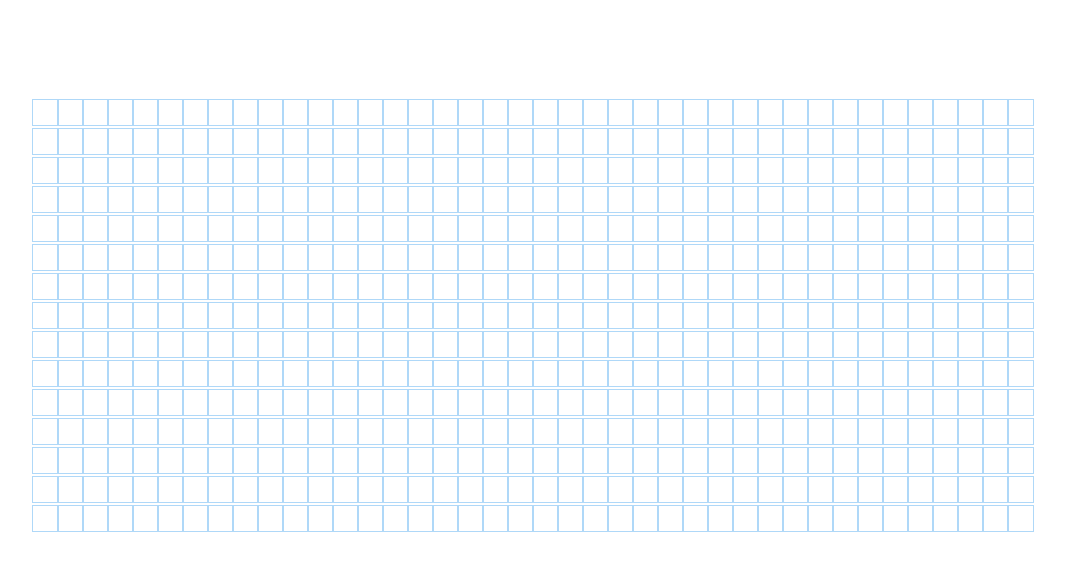
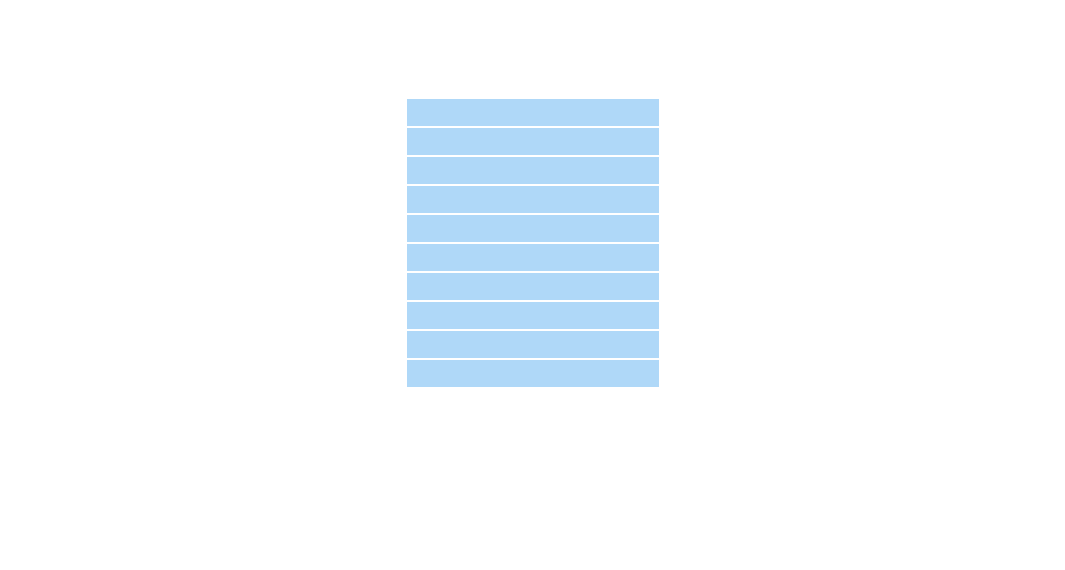
Before and after one commit to tknbr/weather_simulation, a React (Create React App) app: page / in a window 1280 px wide. Shown: the top 570 px of the page, without its empty margins (107-1172 px from the left). Built offline with nearby package versions, Linux system fonts and the light colour scheme.

Commit message:
Added node information regarding color

```diff
--- a/src/Node.css
+++ b/src/Node.css
@@ -4,3 +4,15 @@
   outline: 1px solid rgb(175, 216, 248);
   display: inline-block;
 }
+
+.node_soil {
+    background-color: rgb(139, 69, 19);
+}
+
+.node_water {
+    background-color: rgb(30, 144, 250);
+}
+
+.node_air {
+    background-color: rgb(175, 216, 248);
+}
--- a/src/Node.jsx
+++ b/src/Node.jsx
@@ -3,6 +3,13 @@ import React, {Component} from 'react';
 import './Node.css'
 
 export default class Node extends Component {
+
+    /** TYPE OF NODE
+     *  1 -> air
+     *  2 -> water
+     *  3 -> soil
+     */
+
 
     constructor(props) {
         super(props);
@@ -10,7 +17,34 @@ export default class Node extends Component {
     }
 
     render() {
-        return <div className="node"></div>;
+        const {
+            //row,
+            //col,
+            typeOfNode,
+        } = this.props;
+
+        let extraClassName = '';
+        switch (typeOfNode) {
+            case 'air':
+                extraClassName = `node node_air`;
+                break;
+            case 'water':
+                extraClassName = `node node_water`;
+                break;
+            case 'soil':
+                extraClassName = `node node_soil`;
+                break;
+            default:
+                extraClassName = `node node_air`;
+                break;
+        }
+
+        return(
+            <div
+                className={extraClassName}
+            ></div>
+
+        );
     }
 
 }
--- a/src/WeatherSimulation.jsx
+++ b/src/WeatherSimulation.jsx
@@ -3,8 +3,8 @@ import Node from './Node';
 import './WeatherSimulation.css';
 
 
-let number_of_rows = 15;
-let number_of_columns = 40;
+const TOTAL_N_OF_ROWS = 10;
+const TOTAL_N_OF_COLS = 10;
 
 export default class WeatherSimulation extends Component {
 
@@ -17,9 +17,9 @@ export default class WeatherSimulation extends Component {
 
     componentDidMount() {
         const nodes = [];
-        for(let row = 0; row < number_of_rows; row++) {
+        for(let row = 0; row < TOTAL_N_OF_ROWS; row++) {
             const currentRow = [];
-            for(let column = 0; column < number_of_columns; column++) {
+            for(let column = 0; column < TOTAL_N_OF_COLS; column++) {
                 currentRow.push([]);
             }
             nodes.push(currentRow);
@@ -34,9 +34,19 @@ export default class WeatherSimulation extends Component {
         return (
             <div className="grid">
                 {nodes.map((row, rowIdx) => {
-                    return <div>
-                        {row.map((node, nodeIdx) => <Node></Node>)}
-                    </div>
+                    return (
+                        <div key={rowIdx}>
+                        {row.map((node, rowIdx) => {
+                            const {typeOfNode} = node;
+                            return (
+                                <Node
+                                    typeOfNode={'air'}
+                                ></Node>
+                            );
+
+                        })}
+                        </div>
+                    )
                 })}
             </div>
         );
```
